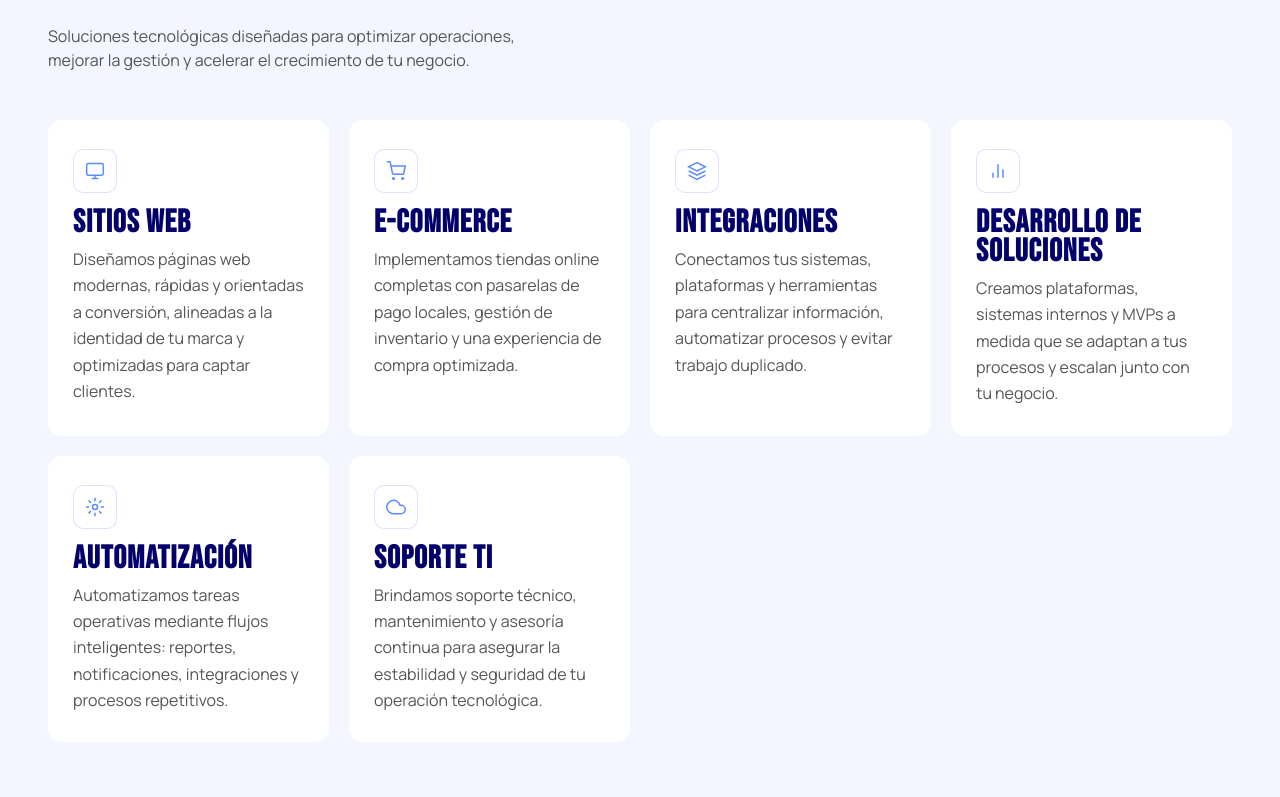
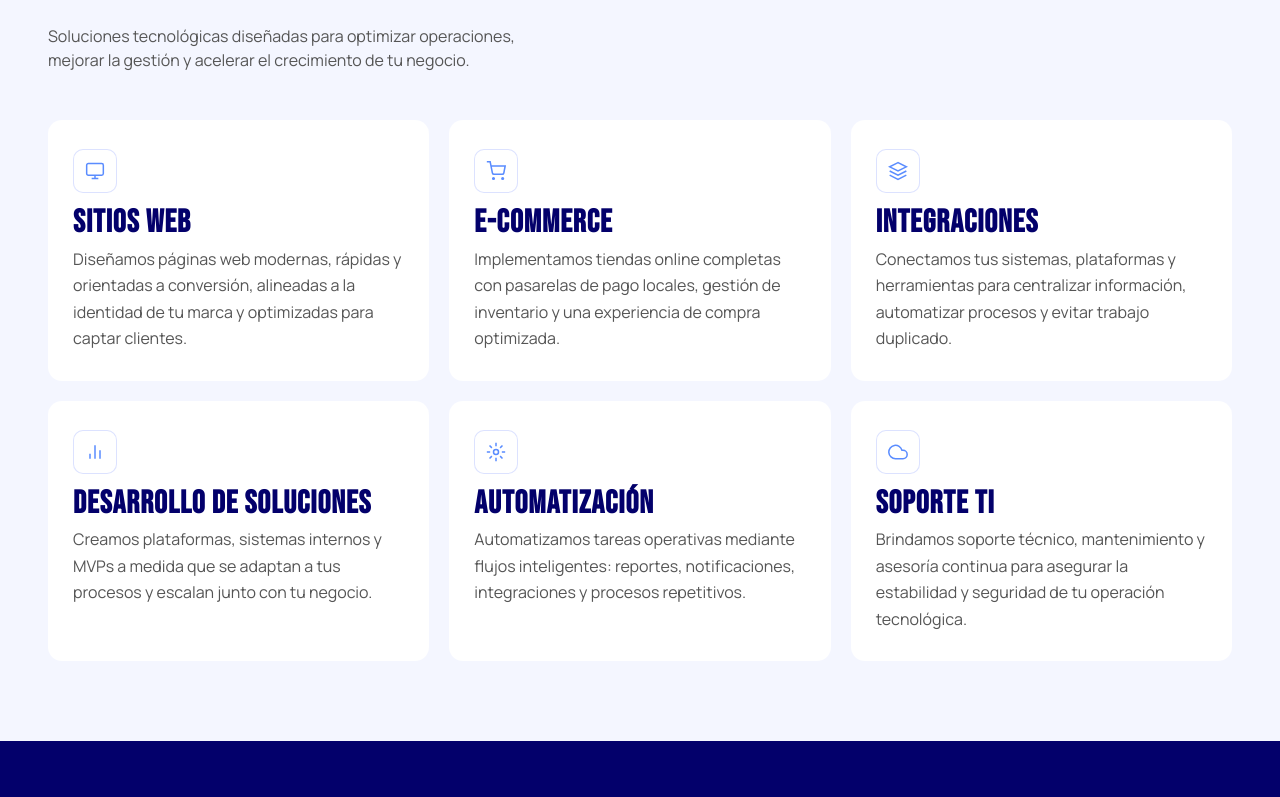
Before and after one commit to Blue-Lynk/blue-lynk-landing, a Nuxt app: page / in a window 1280 px wide. Shown: the part 1083-1880 px from the top of the page. Built offline with nearby package versions, Linux system fonts and the light colour scheme.

Commit message:
ajuste cards y content

```diff
--- a/app/pages/index.vue
+++ b/app/pages/index.vue
@@ -72,6 +72,10 @@ useHead({
 })
 
 const homeFaqs = [
+    {
+        q: '¿Vale la pena invertir en una web?',
+        a: 'Una web profesional mejora tu presencia online, genera confianza y puede ayudarte a conseguir más clientes.'
+    },
     {
         q: '¿Cuánto tiempo toma un proyecto?',
         a: 'Depende del alcance. Un sitio web informativo puede estar listo en 2–3 semanas. Un e-commerce puede tomar de 4 a 8 semanas.'
@@ -413,4 +417,9 @@ const homeFaqs = [
     color: var(--color-text-on-light-muted);
     margin-top: .2rem
 }
+
+/* Services */
+.svc-grid {
+    grid-template-columns: repeat(auto-fit, minmax(300px, 1fr));
+}
 </style>
```
